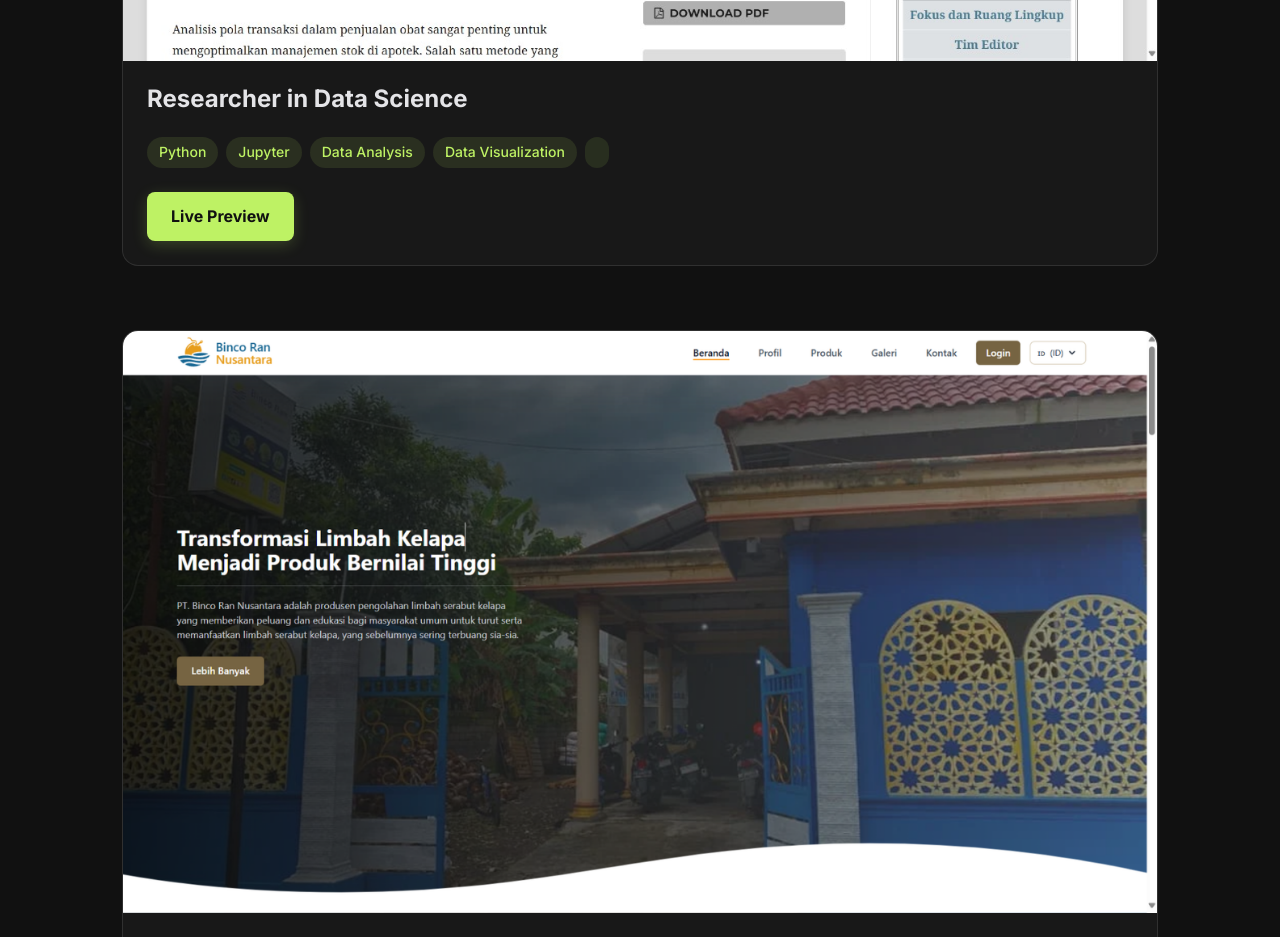
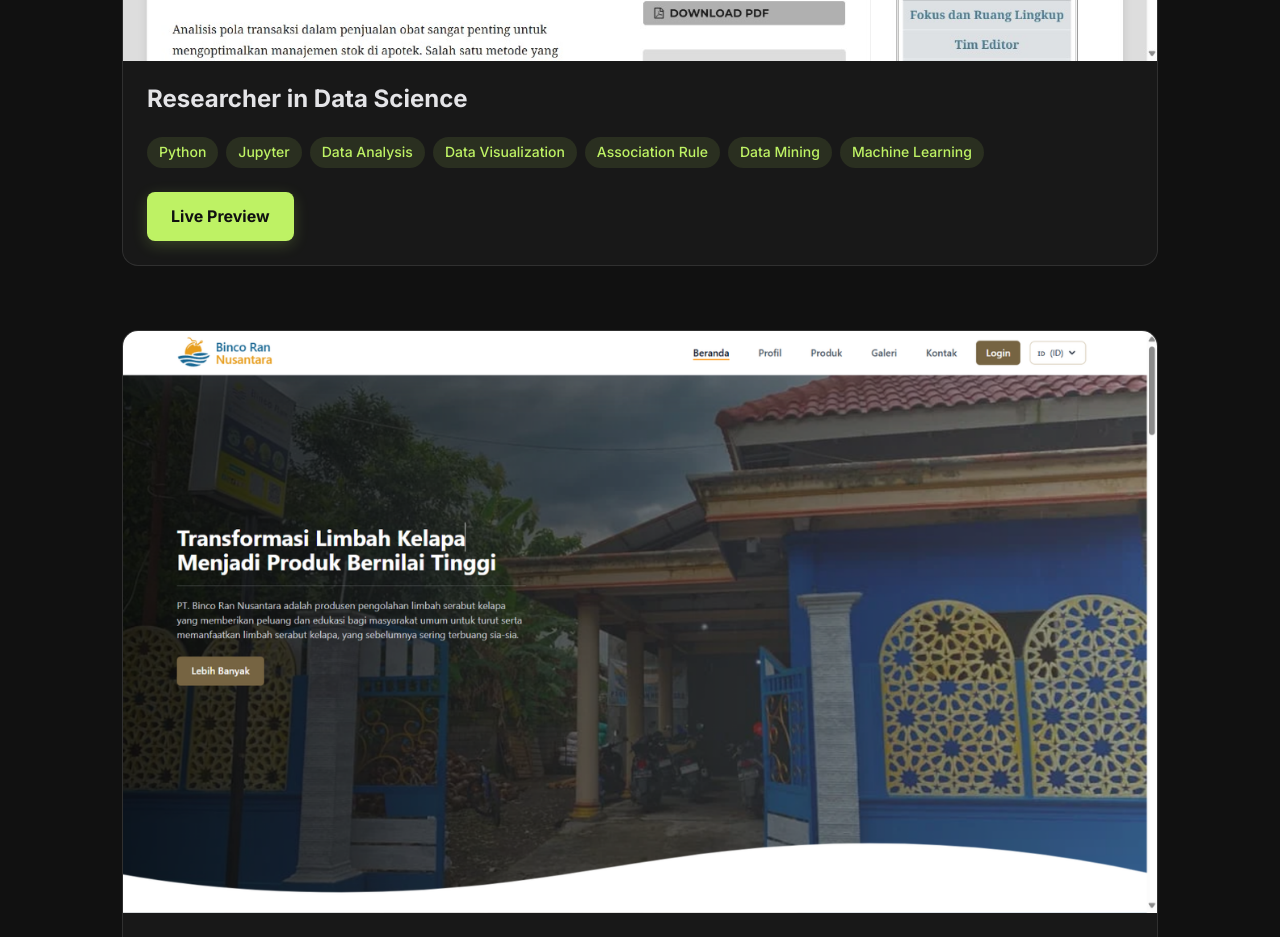
Before and after one commit to rifalfebiyan/web_profile, a React (Vite) app in the folder home-profile/: page / in a window 1280 px wide. Shown: the part 6500-7437 px from the top of the page. Built offline with nearby package versions, Linux system fonts and the light colour scheme.

Commit message:
Update Home.jsx

```diff
--- a/home-profile/src/Home.jsx
+++ b/home-profile/src/Home.jsx
@@ -578,7 +578,7 @@ export default function App() {
        {
       title: 'Researcher in Data Science',
       description: '',
-      tags: ['Python','Jupyter','Data Analysis', 'Data Visualization', ''  ],
+      tags: ['Python','Jupyter','Data Analysis', 'Data Visualization', 'Association Rule','Data Mining','Machine Learning'],
       image: './img/portfolio/portofolio15.jpg',
       livePreviewUrl: 'https://doi.org/10.52436/1.jpti.902'
 
```
